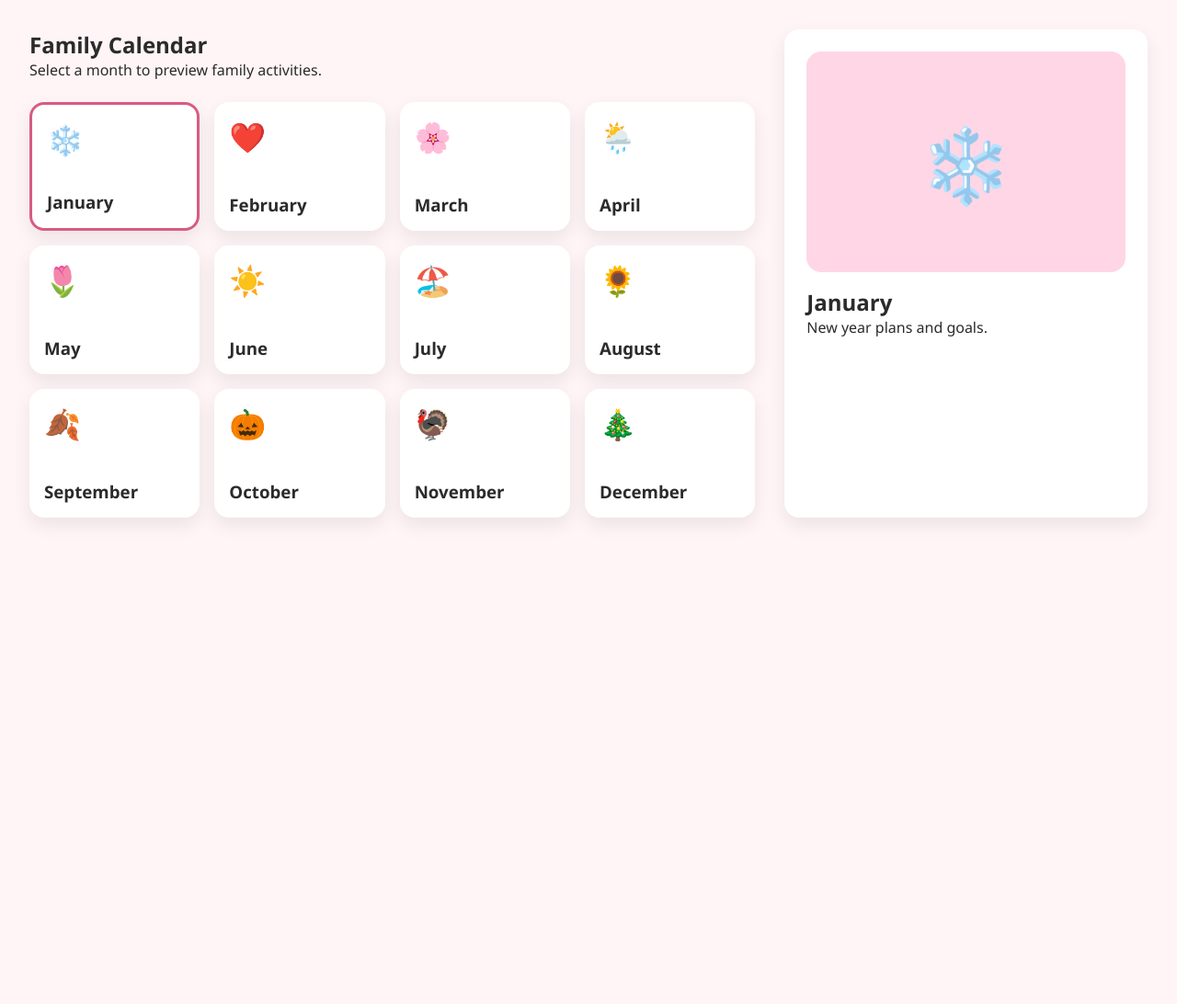
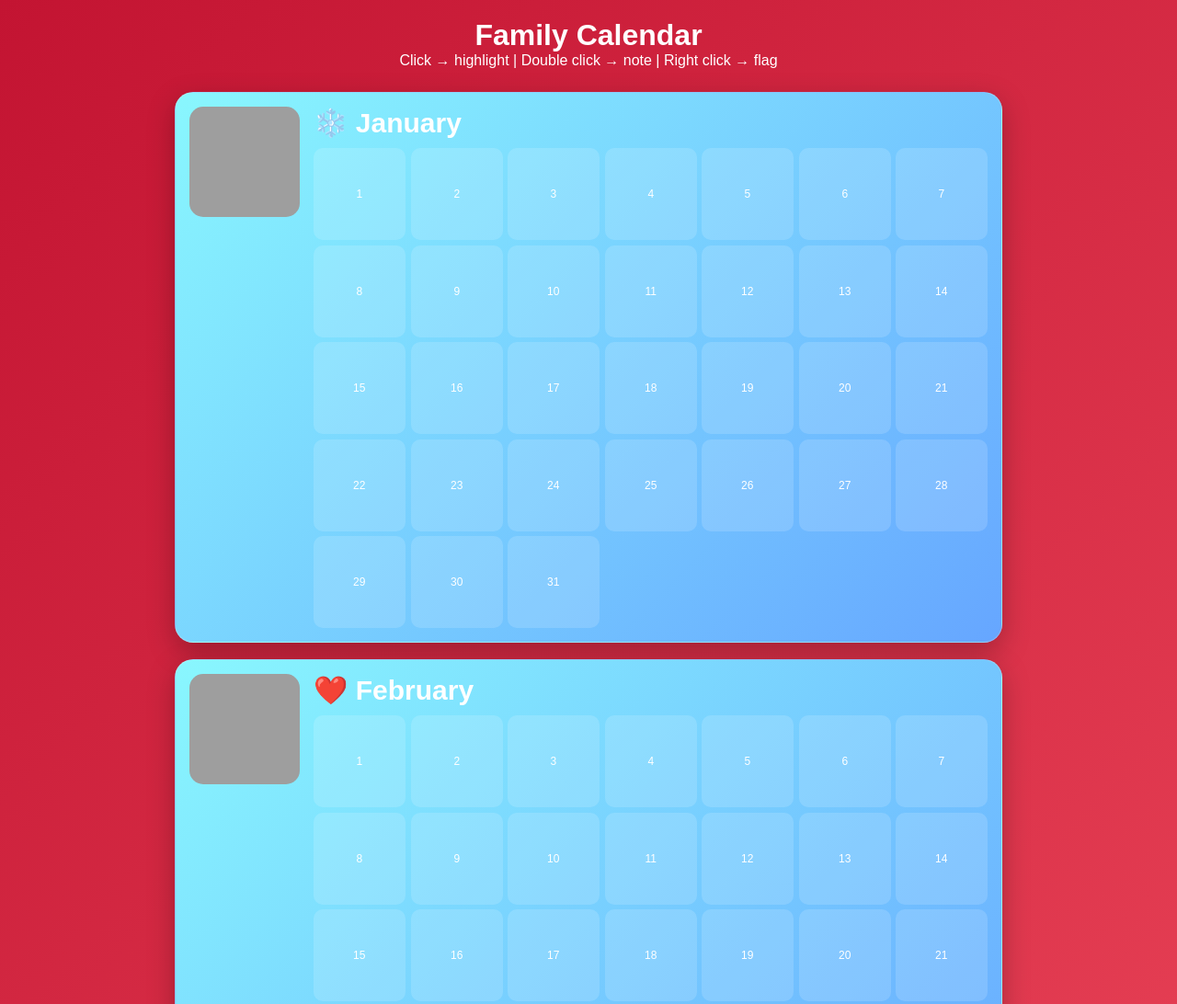
Before and after one commit to pratikpatil22307-ai/Family-Hub, a plain HTML site: page index.html in a window 1280 px wide. Shown: the top 1092 px of the page at 92% size. Before the commit the page ends 800 px from the top, so only its background shows below. Drawn offline with Linux system fonts and the light colour scheme; grey boxes are pictures that could not be loaded.

Commit message:
Improved calendar UI, fixed lag, added smooth interactions and seasonal themes

```diff
--- a/index.html
+++ b/index.html
@@ -3,31 +3,17 @@
 <head>
   <meta charset="UTF-8">
   <meta name="viewport" content="width=device-width, initial-scale=1.0">
-  <title>Family Hub Calendar</title>
+  <title>Family Calendar</title>
   <link rel="stylesheet" href="style.css">
 </head>
 <body>
 
-  <main class="calendar-layout">
+  <header class="top-header">
+    <h1>Family Calendar</h1>
+    <p>Click → highlight | Double click → note | Right click → flag</p>
+  </header>
 
-    <section class="months-section">
-      <header class="section-header">
-        <h1>Family Calendar</h1>
-        <p>Select a month to preview family activities.</p>
-      </header>
-
-      <div id="monthsGrid" class="months-grid"></div>
-    </section>
-
-    <aside class="preview-panel">
-      <div class="preview-image" id="previewImage">🌸</div>
-      <h2 id="previewTitle">January</h2>
-      <p id="previewDescription">
-        Family goals, birthdays, and special memories.
-      </p>
-    </aside>
-
-  </main>
+  <main id="calendarContainer" class="calendar-container"></main>
 
   <script src="script.js"></script>
 </body>
--- a/script.js
+++ b/script.js
@@ -1,135 +1,242 @@
-// =====================================
-// MONTH DATA
-// Easy to extend later
-// =====================================
+const calendarContainer = document.getElementById("calendarContainer");
+
+const STORAGE_KEY = "family_calendar_final_v2";
+
+let savedData = JSON.parse(localStorage.getItem(STORAGE_KEY)) || {
+  highlights: {},
+  notes: {},
+  flags: {}
+};
+
 const months = [
-  {
-    name: 'January',
-    emoji: '❄️',
-    description: 'New year plans and goals.'
-  },
-  {
-    name: 'February',
-    emoji: '❤️',
-    description: 'Family celebrations and love.'
-  },
-  {
-    name: 'March',
-    emoji: '🌸',
-    description: 'Spring memories and outings.'
-  },
-  {
-    name: 'April',
-    emoji: '🌦️',
-    description: 'Events and family activities.'
-  },
-  {
-    name: 'May',
-    emoji: '🌷',
-    description: 'Birthdays and gatherings.'
-  },
-  {
-    name: 'June',
-    emoji: '☀️',
-    description: 'Summer fun begins.'
-  },
-  {
-    name: 'July',
-    emoji: '🏖️',
-    description: 'Trips and vacations.'
-  },
-  {
-    name: 'August',
-    emoji: '🌻',
-    description: 'Family adventures.'
-  },
-  {
-    name: 'September',
-    emoji: '🍂',
-    description: 'Back-to-school season.'
-  },
-  {
-    name: 'October',
-    emoji: '🎃',
-    description: 'Festive family moments.'
-  },
-  {
-    name: 'November',
-    emoji: '🦃',
-    description: 'Thankful memories.'
-  },
-  {
-    name: 'December',
-    emoji: '🎄',
-    description: 'Holiday celebrations.'
-  }
+  "January","February","March","April","May","June",
+  "July","August","September","October","November","December"
 ];
 
-// =====================================
-// GET ELEMENTS FROM HTML
-// =====================================
-const monthsGrid = document.getElementById('monthsGrid');
-const previewImage = document.getElementById('previewImage');
-const previewTitle = document.getElementById('previewTitle');
-const previewDescription = document.getElementById('previewDescription');
+const emojis = [
+  "❄️","❤️","🌸","🌦️","🌷","☀️",
+  "🏖️","🌻","🍂","🎃","🦃","🎄"
+];
 
-// =====================================
-// UPDATE THE PREVIEW PANEL
-// =====================================
-function updatePreview(month) {
-  previewImage.textContent = month.emoji;
-  previewTitle.textContent = month.name;
-  previewDescription.textContent = month.description;
+/* 🌄 images */
+const monthImages = [
+  "https://images.unsplash.com/photo-1483664852095-d6cc6870702d",
+  "https://images.unsplash.com/photo-1519681393784-d120267933ba",
+  "https://images.unsplash.com/photo-1520763185298-1b434c919102",
+  "https://images.unsplash.com/photo-1501004318641-b39e6451bec6",
+  "https://images.unsplash.com/photo-1500375592092-40eb2168fd21",
+  "https://images.unsplash.com/photo-1507525428034-b723cf961d3e",
+  "https://images.unsplash.com/photo-1507525428034-b723cf961d3e",
+  "https://images.unsplash.com/photo-1501785888041-af3ef285b470",
+  "https://images.unsplash.com/photo-1506744038136-46273834b3fb",
+  "https://images.unsplash.com/photo-1500530855697-b586d89ba3ee",
+  "https://images.unsplash.com/photo-1541542684-4a6f1c7a7c13",
+  "https://images.unsplash.com/photo-1512389142860-9c449e58a543"
+];
+
+function getDays(monthIndex) {
+  return new Date(2024, monthIndex + 1, 0).getDate();
 }
 
-// =====================================
-// CREATE ALL MONTH CARDS
-// =====================================
-function renderMonths() {
+function save() {
+  localStorage.setItem(STORAGE_KEY, JSON.stringify(savedData));
+}
 
-  months.forEach((month, index) => {
+/* ------------------------
+   ACTIONS
+-------------------------*/
 
-    // Create a new div
-    const card = document.createElement('div');
+function toggleHighlight(month, day, cell) {
+  if (!savedData.highlights[month]) savedData.highlights[month] = {};
 
-    // Add CSS class
-    card.classList.add('month-card');
+  savedData.highlights[month][day] =
+    !savedData.highlights[month][day];
 
-    // Make January selected initially
-    if (index === 0) {
-      card.classList.add('active');
+  save();
+}
+
+function setNote(month, day) {
+  const old = savedData.notes?.[month]?.[day] || "";
+  const text = prompt("Add note for this date:", old);
+
+  if (!savedData.notes[month]) savedData.notes[month] = {};
+
+  if (text === null) return;
+
+  if (text.trim() === "") {
+    delete savedData.notes[month][day];
+  } else {
+    savedData.notes[month][day] = text;
+  }
+
+  save();
+  render();
+}
+
+function toggleFlag(month, day) {
+  if (!savedData.flags[month]) savedData.flags[month] = {};
+
+  savedData.flags[month][day] =
+    !savedData.flags[month][day];
+
+  save();
+  render();
+}
+
+/* ------------------------
+   MONTH BUILDER
+-------------------------*/
+
+function createMonth(month, index) {
+  const block = document.createElement("div");
+block.className = "month-block";
+
+block.style.background = getMonthTheme(index);
+  const img = document.createElement("img");
+  img.className = "month-image";
+  img.src = monthImages[index];
+  img.alt = month;
+
+  const content = document.createElement("div");
+  content.className = "month-content";
+
+  const title = document.createElement("div");
+  title.className = "month-title";
+  title.innerHTML = `${emojis[index]} ${month}`;
+
+  const grid = document.createElement("div");
+  grid.className = "dates-grid";
+
+  const days = getDays(index);
+
+  if (!savedData.highlights[month]) savedData.highlights[month] = {};
+  if (!savedData.notes[month]) savedData.notes[month] = {};
+  if (!savedData.flags[month]) savedData.flags[month] = {};
+
+  for (let i = 1; i <= days; i++) {
+    const cell = document.createElement("div");
+    cell.className = "date-cell";
+
+    if (savedData.highlights[month][i]) {
+      cell.classList.add("selected");
     }
 
-    // Add card content
-    card.innerHTML = `
-      <div class="thumbnail">${month.emoji}</div>
-      <h3>${month.name}</h3>
-    `;
+    const num = document.createElement("div");
+    num.textContent = i;
 
-    // Click event
-    card.addEventListener('click', () => {
+    const note = document.createElement("div");
+    note.className = "note";
+    note.textContent = savedData.notes[month][i] || "";
 
-      // Remove active class from all cards
-      document
-        .querySelectorAll('.month-card')
-        .forEach(c => c.classList.remove('active'));
+    if (savedData.flags[month][i]) {
+      const flag = document.createElement("div");
+      flag.className = "flag";
+      flag.textContent = "⭐";
+      cell.appendChild(flag);
+    }
 
-      // Add active class to clicked card
-      card.classList.add('active');
+    cell.appendChild(num);
+    cell.appendChild(note);
 
-      // Update preview panel
-      updatePreview(month);
+    /* CLICK = highlight */
+    cell.addEventListener("click", (e) => {
+      e.stopPropagation();
+      toggleHighlight(month, i, cell);
+      cell.classList.toggle("selected");
     });
 
-    // Add card to grid
-    monthsGrid.appendChild(card);
+    /* DOUBLE CLICK = note */
+    cell.addEventListener("dblclick", (e) => {
+      e.stopPropagation();
+      setNote(month, i);
+    });
+
+    /* RIGHT CLICK = flag */
+    cell.addEventListener("contextmenu", (e) => {
+      e.preventDefault();
+      e.stopPropagation();
+      toggleFlag(month, i);
+    });
+
+    grid.appendChild(cell);
+  }
+
+  content.appendChild(title);
+  content.appendChild(grid);
+
+  block.appendChild(img);
+  block.appendChild(content);
+
+  return block;
+}
+
+/* ------------------------
+   RENDER
+-------------------------*/
+
+function render() {
+  calendarContainer.innerHTML = "";
+
+  months.forEach((m, i) => {
+    const el = createMonth(m, i);
+    calendarContainer.appendChild(el);
   });
 
-  // Show January when page loads
-  updatePreview(months[0]);
+  setTimeout(initScrollEffects, 50);
 }
 
-// =====================================
-// START THE APP
-// =====================================
-renderMonths();
+/* ------------------------
+   SMOOTH SCROLL FX
+-------------------------*/
+
+function initScrollEffects() {
+  const cards = document.querySelectorAll(".month-block");
+
+  const observer = new IntersectionObserver((entries) => {
+    entries.forEach(entry => {
+      if (entry.isIntersecting) {
+        entry.target.style.opacity = "1";
+        entry.target.style.transform = "translateY(0)";
+      }
+    });
+  }, {
+    threshold: 0.1
+  });
+
+  cards.forEach(card => {
+    card.style.opacity = "0";
+    card.style.transform = "translateY(20px)";
+    observer.observe(card);
+  });
+}
+
+/* INIT */
+render();
+function getMonthTheme(index) {
+  // Winter: Dec, Jan, Feb
+  if ([11, 0, 1].includes(index)) {
+    return "linear-gradient(135deg, #89f7fe, #66a6ff)"; // cool blue winter
+  }
+
+  // Spring: Mar, Apr, May
+  if ([2, 3, 4].includes(index)) {
+    return "linear-gradient(135deg, #fbc2eb, #a6c1ee)"; // soft pink/purple spring
+  }
+
+  // Summer: Jun, Jul
+  if ([5, 6].includes(index)) {
+    return "linear-gradient(135deg, #fddb92, #ffb347)"; // warm yellow-orange
+  }
+
+  // Monsoon / Late Summer: Aug, Sep
+  if ([7, 8].includes(index)) {
+    return "linear-gradient(135deg, #89f7fe, #66a6ff)"; // fresh blue-green
+  }
+
+  // Autumn: Oct, Nov
+  if ([9, 10].includes(index)) {
+    return "linear-gradient(135deg, #ff9a9e, #fecfef)"; // warm pink-orange
+  }
+
+  return "linear-gradient(135deg, #ff6a88, #ff99ac)"; // fallback
+}
--- a/style.css
+++ b/style.css
@@ -1,120 +1,171 @@
-/* ===============================
-   DESIGN TOKENS
-================================ */
-:root{
-  --bg:#fff5f7;
-  --card:#ffffff;
-  --accent:#d85b82;
-  --accent-light:#ffd6e5;
-  --text:#2b2b2b;
-
-  --font:'Segoe UI', sans-serif;
-
-  --gap:1rem;
-  --radius:16px;
-  --shadow:0 8px 20px rgba(0,0,0,.08);
-
-  --month-card-height:140px;
+* {
+  margin: 0;
+  padding: 0;
+  box-sizing: border-box;
+  font-family: Arial, sans-serif;
 }
 
-/* ===============================
-   RESET
-================================ */
-*{
-  margin:0;
-  padding:0;
-  box-sizing:border-box;
+/* darker warm gradient */
+body {
+  min-height: 100vh;
+  padding: 20px;
+  background: linear-gradient(135deg, #c31432, #ff5f6d, #fdbb2d);
 }
 
-body{
-  font-family:var(--font);
-  background:var(--bg);
-  color:var(--text);
-  min-height:100vh;
-  padding:2rem;
+/* header */
+.top-header {
+  text-align: center;
+  color: white;
+  margin-bottom: 25px;
 }
 
-/* ===============================
-   LAYOUT
-================================ */
-.calendar-layout{
-  display:grid;
-  grid-template-columns:2fr 1fr;
-  gap:2rem;
+/* CENTER LAYOUT (IMPORTANT FIX) */
+.calendar-container {
+  width: 100%;
+  max-width: 900px;
+  margin: auto;
+  display: flex;
+  flex-direction: column;
+  gap: 18px;
 }
 
-.months-grid{
-  display:grid;
-  grid-template-columns:repeat(auto-fit,minmax(180px,1fr));
-  gap:var(--gap);
+/* MONTH CARD */
+.month-block {
+  display: flex;
+  gap: 15px;
+
+  padding: 15px;
+  border-radius: 20px;
+
+  background: rgba(255,255,255,0.12);
+  backdrop-filter: blur(12px);
+
+  border: 1px solid rgba(255,255,255,0.2);
+
+  box-shadow: 0 10px 30px rgba(0,0,0,0.25);
 }
 
-.month-card{
-  background:var(--card);
-  border-radius:var(--radius);
-  box-shadow:var(--shadow);
-  height:var(--month-card-height);
-  padding:1rem;
-  cursor:pointer;
-
-  display:flex;
-  flex-direction:column;
-  justify-content:space-between;
-
-  transition:.25s;
+/* LEFT SIDE IMAGE */
+.month-image {
+  width: 120px;
+  height: 120px;
+  border-radius: 15px;
+  object-fit: cover;
+  flex-shrink: 0;
 }
 
-.month-card:hover{
-  transform:translateY(-4px);
+/* RIGHT CONTENT */
+.month-content {
+  flex: 1;
 }
 
-.month-card.active{
-  border:3px solid var(--accent);
+/* TITLE */
+.month-title {
+  font-size: 30px;
+  font-weight: bold;
+  margin-bottom: 10px;
+  color: white;
+  display: flex;
+  gap: 8px;
+  align-items: center;
 }
 
-.thumbnail{
-  font-size:2rem;
+/* GRID */
+.dates-grid {
+  display: grid;
+  grid-template-columns: repeat(7, 1fr);
+  gap: 6px;
 }
 
-.preview-panel{
-  background:var(--card);
-  border-radius:var(--radius);
-  box-shadow:var(--shadow);
-  padding:1.5rem;
+/* DATE CELL */
+.date-cell {
+  aspect-ratio: 1;
+  border-radius: 10px;
+
+  display: flex;
+  flex-direction: column;
+  justify-content: center;
+  align-items: center;
+
+  background: rgba(255,255,255,0.15);
+  color: white;
+
+  font-size: 12px;
+  cursor: pointer;
+  position: relative;
+
+  transition: 0.2s;
 }
 
-.preview-image{
-  height:240px;
-  border-radius:var(--radius);
-  background:var(--accent-light);
-
-  display:flex;
-  align-items:center;
-  justify-content:center;
-
-  font-size:5rem;
-  margin-bottom:1rem;
+.date-cell:hover {
+  transform: scale(1.08);
 }
 
-.section-header{
-  margin-bottom:1.5rem;
+/* selected */
+.date-cell.selected {
+  background: linear-gradient(135deg, #ff3d7f, #ffb347);
+  box-shadow: 0 0 10px rgba(255,60,120,0.7);
 }
 
-/* ===============================
-   RESPONSIVE
-================================ */
-@media (max-width:900px){
-  .calendar-layout{
-    grid-template-columns:1fr;
+/* note */
+.note {
+  font-size: 8px;
+  opacity: 0.85;
+  text-align: center;
+  max-width: 90%;
+  overflow: hidden;
+  white-space: nowrap;
+}
+
+/* flag */
+.flag {
+  position: absolute;
+  top: 3px;
+  right: 4px;
+  font-size: 10px;
+}
+html {
+  scroll-behavior: smooth;
+}
+
+/* smoother rendering */
+body {
+  -webkit-font-smoothing: antialiased;
+  -moz-osx-font-smoothing: grayscale;
+}
+
+/* smoother card interaction */
+.month-block {
+  transition: transform 0.25s ease, box-shadow 0.25s ease;
+  will-change: transform;
+}
+
+/* hover feels more “alive” */
+.month-block:hover {
+  transform: translateY(-6px) scale(1.01);
+}
+
+/* date animation */
+.date-cell {
+  transition: transform 0.18s ease, background 0.2s ease;
+  will-change: transform;
+}
+
+/* click feedback */
+.date-cell:active {
+  transform: scale(0.92);
+}
+
+/* ✨ fade-in animation for scroll */
+.month-block {
+  opacity: 0;
+  transform: translateY(20px);
+  animation: fadeInUp 0.6s ease forwards;
+}
+
+@keyframes fadeInUp {
+  to {
+    opacity: 1;
+    transform: translateY(0);
   }
 }
-
-@media (max-width:600px){
-  body{
-    padding:1rem;
-  }
-
-  .months-grid{
-    grid-template-columns:1fr;
-  }
-}
```
